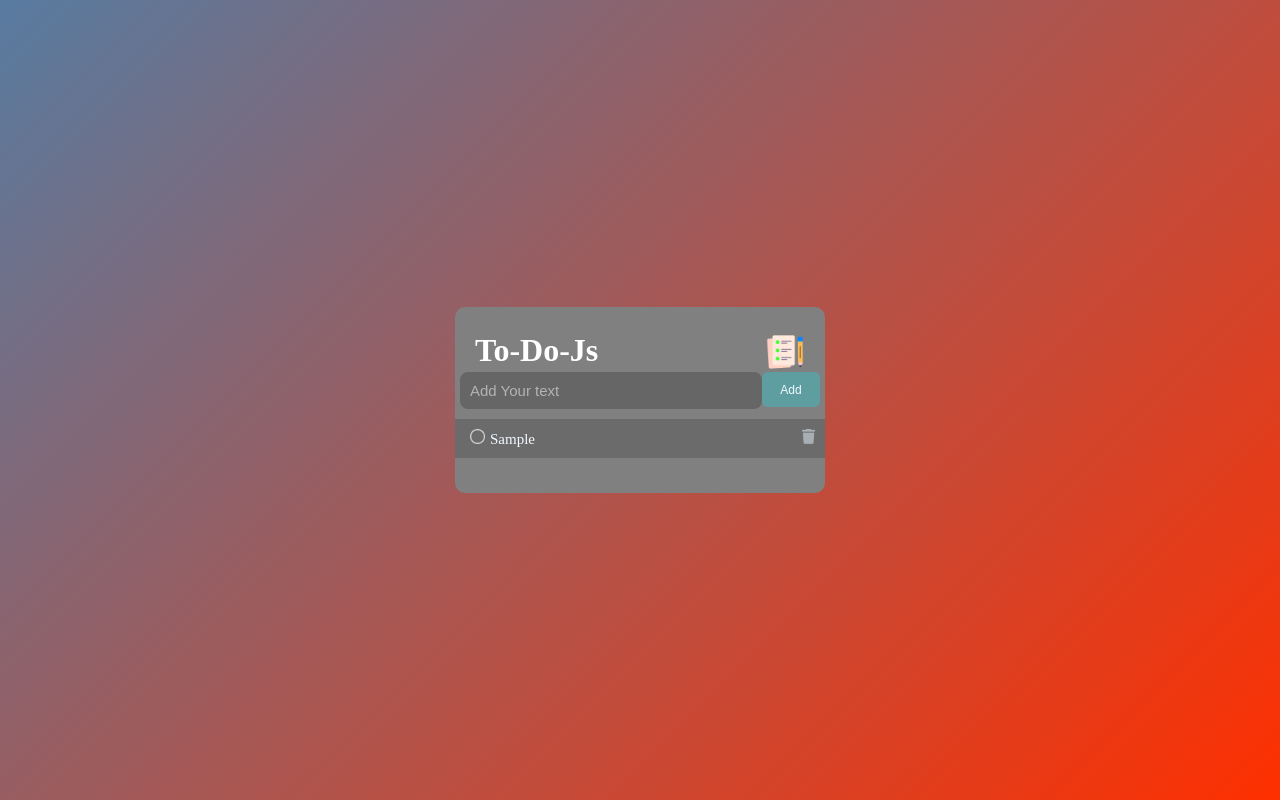
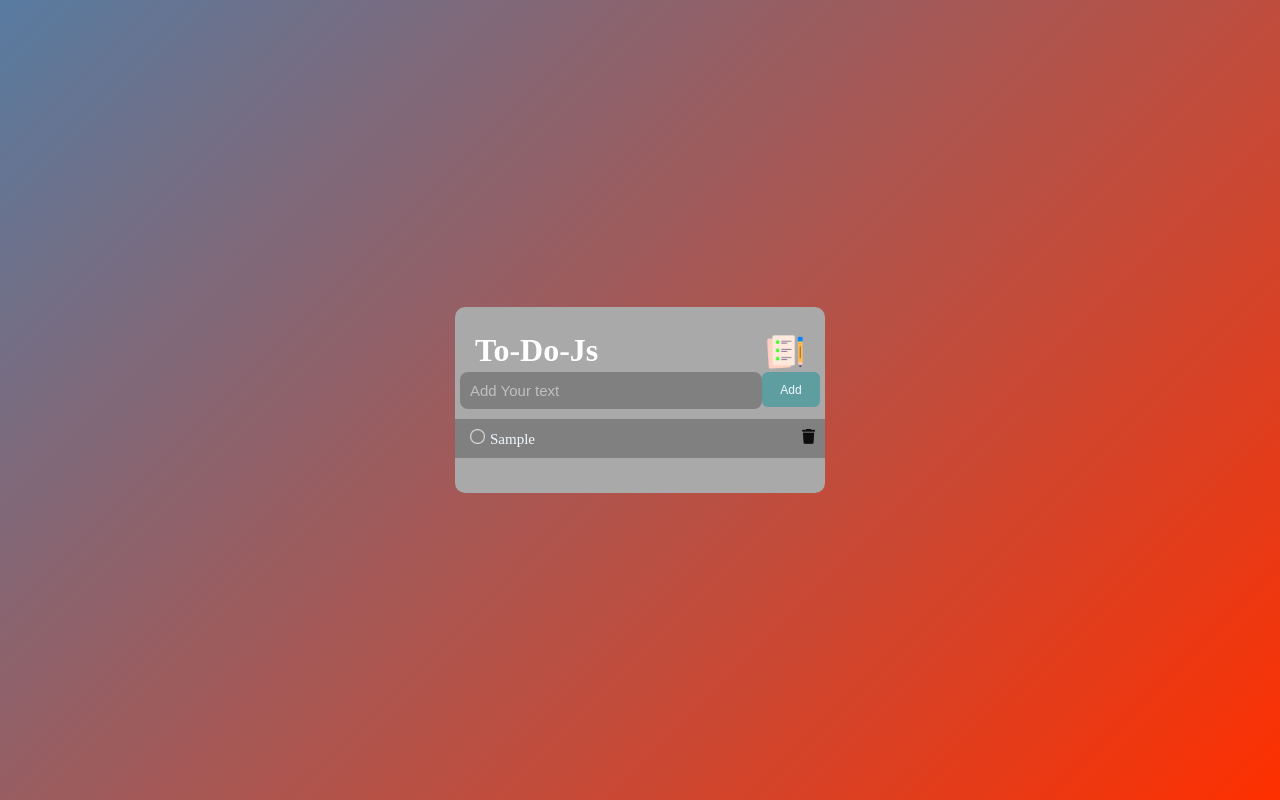
Before and after one commit to adil-java/To-Do-Js, a plain HTML site: page index.html in a window 1280 px wide. Both pictures are taken after typing "Sample" into the empty fields and a click on the button "Add". Drawn offline with Linux system fonts and the light colour scheme.

Commit message:
Update style.css

```diff
--- a/style.css
+++ b/style.css
@@ -15,23 +15,13 @@ body{
 
 
 }
-.title{
-    padding: 0px 20px;
-    display: flex;
-    justify-content: space-between
-}
-h1{
-    color: white;
-    display: flex;
-    align-items: flex-start;
-}
 .container{
     padding: 25px 0px;
     display: flex;
     justify-content: space-around;
     border-radius:10px ;
     flex-direction: column;
-    background-color: grey ;
+    background-color:#a9a9a9;
 
     max-height: 100vh;
     width: 370px;
@@ -44,7 +34,7 @@ input{
     padding: 10px;
     border: none;
     font-size: 15px;
-    background: #3838385f;
+    background: #808080;
     border-radius: 8px;
 }
 button{
@@ -71,7 +61,7 @@ button{
 .text ul{
     margin: 10px 0px;
     position: relative;
-    background: #6c6b6b;
+    background: #808080;
     font-size: 15px;
     text-align: left;
     color: rgb(35, 35, 35);
@@ -84,8 +74,18 @@ button{
     position: absolute;
     right: 10px;
     cursor: pointer;
-    color: rgb(167, 175, 181);
+    color: #0e0e0e;
 }
 .img{
     cursor: pointer;
 }
+.title{
+    padding: 0px 20px;
+    display: flex;
+    justify-content: space-between
+}
+h1{
+    color: white;
+    display: flex;
+    align-items: flex-start;
+}
```
